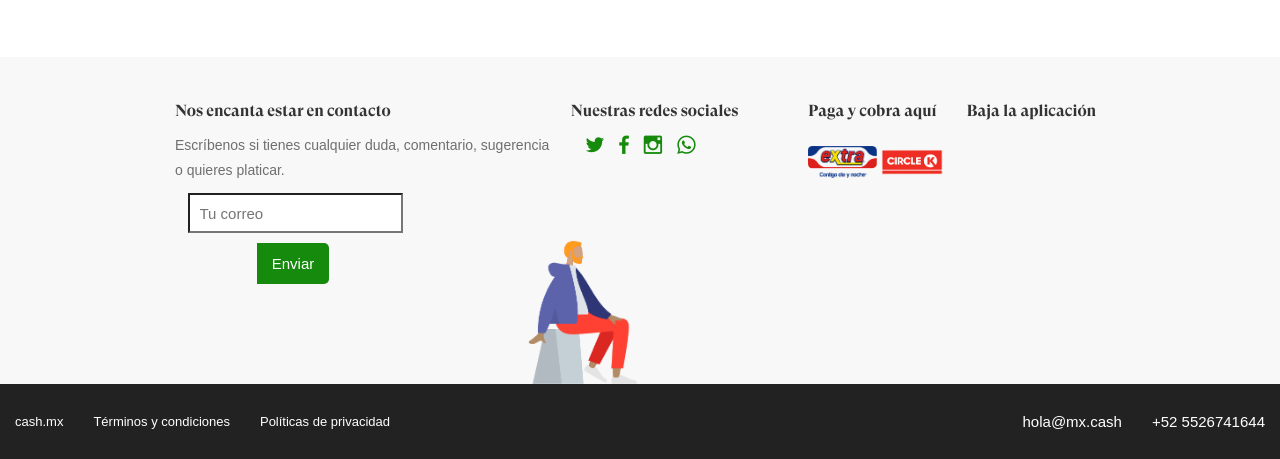
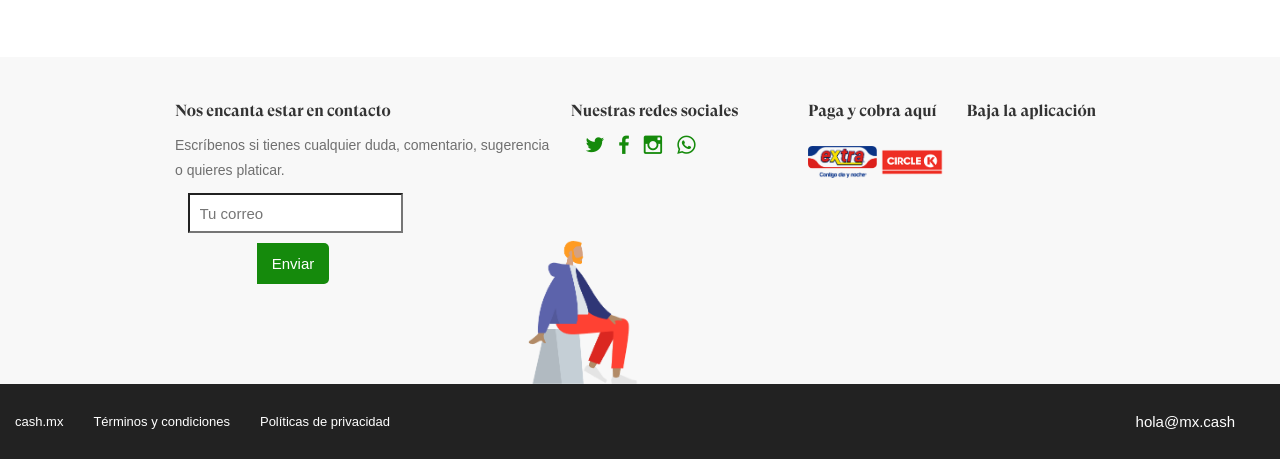
Before and after one commit to Sissadaniel/cash-mx.webflow, a plain HTML site: page index.html in a window 1280 px wide. Shown: the part 2474-2933 px from the top of the page. Drawn offline with nearby package versions, Linux system fonts and the light colour scheme; a script that the page names is missing.

Commit message:
Update index.html

```diff
--- a/index.html
+++ b/index.html
@@ -304,7 +304,7 @@ form .button {
         </div>
         <div class="div-block-9">
           <div class="bottombar"><a href="#" class="white_font">hola@mx.cash</a></div>
-          <div class="bottombar">+52 5526741644</div>
+          <div class="bottombar"></div>
         </div>
       </div>
     </div>
```
